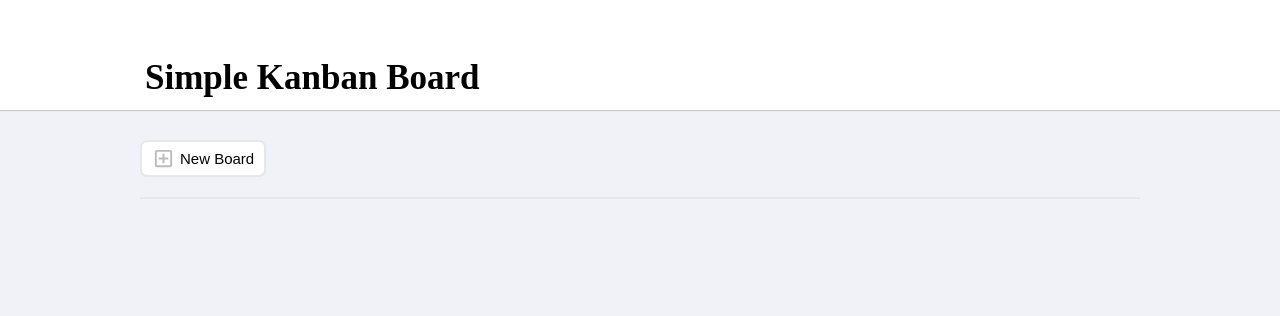
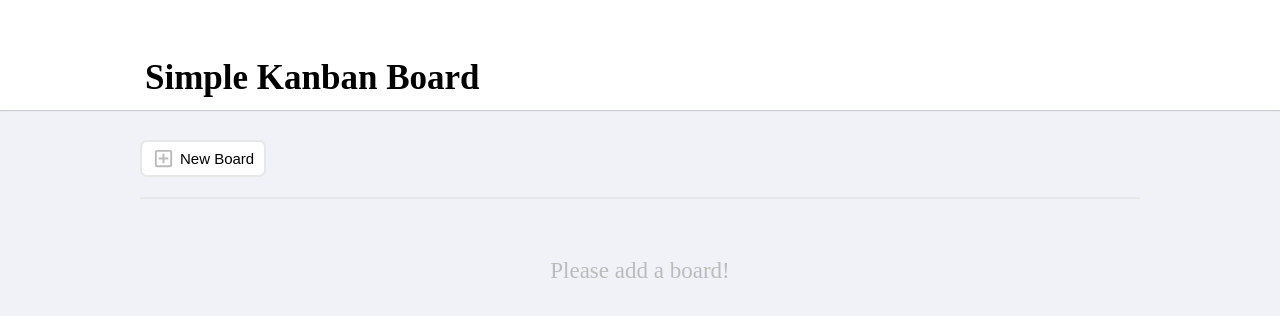
Before and after one commit to nujeyh/simple-kanban-board, a React (Create React App) app: page / in a window 1280 px wide. Shown: the top 316 px of the page. Built offline with nearby package versions, Linux system fonts and the light colour scheme; a web font is replaced by a local one.

Commit message:
✨ Show text if there is no board

```diff
--- a/src/components/Main.tsx
+++ b/src/components/Main.tsx
@@ -59,9 +59,6 @@ const Main = () => {
       return newBoardState;
     });
   };
-  const onDragStart = () => {
-    setIsDragging(true);
-  };
   return (
     <>
       <TitleWrapper>
@@ -73,7 +70,10 @@ const Main = () => {
         </NewButton>
         <hr />
         {isModalOn && <CreateBoard />}
-        <DragDropContext onDragEnd={onDragEnd} onDragStart={onDragStart}>
+        <DragDropContext
+          onDragStart={() => setIsDragging(true)}
+          onDragEnd={onDragEnd}
+        >
           <BoardWrapper>
             {Object.keys(boardArr).map((boardId) => {
               return (
@@ -86,6 +86,9 @@ const Main = () => {
             })}
             <DeleteArea isDragging={isDragging} />
           </BoardWrapper>
+          {Object.keys(boardArr).length === 0 && (
+            <HelpText>Please add a board!</HelpText>
+          )}
         </DragDropContext>
       </Wrapper>
     </>
@@ -112,7 +115,7 @@ const NewButton = styled(Button)`
   }
 `;
 const Icon = styled(PlusIcon)`
-  color: #bbb;
+  color: ${(props) => props.theme.colors.darkGray};
   ${NewButton}:hover & {
     color: royalblue;
   }
@@ -122,5 +125,11 @@ const BoardWrapper = styled.div`
   grid-template-columns: repeat(auto-fill, minmax(300px, 1fr));
   gap: 30px;
 `;
+const HelpText = styled.div`
+  margin-top: 50px;
+  text-align: center;
+  font-size: ${(props) => props.theme.fontSizes.l};
+  color: ${(props) => props.theme.colors.darkGray};
+`;
 
 export default Main;
```
